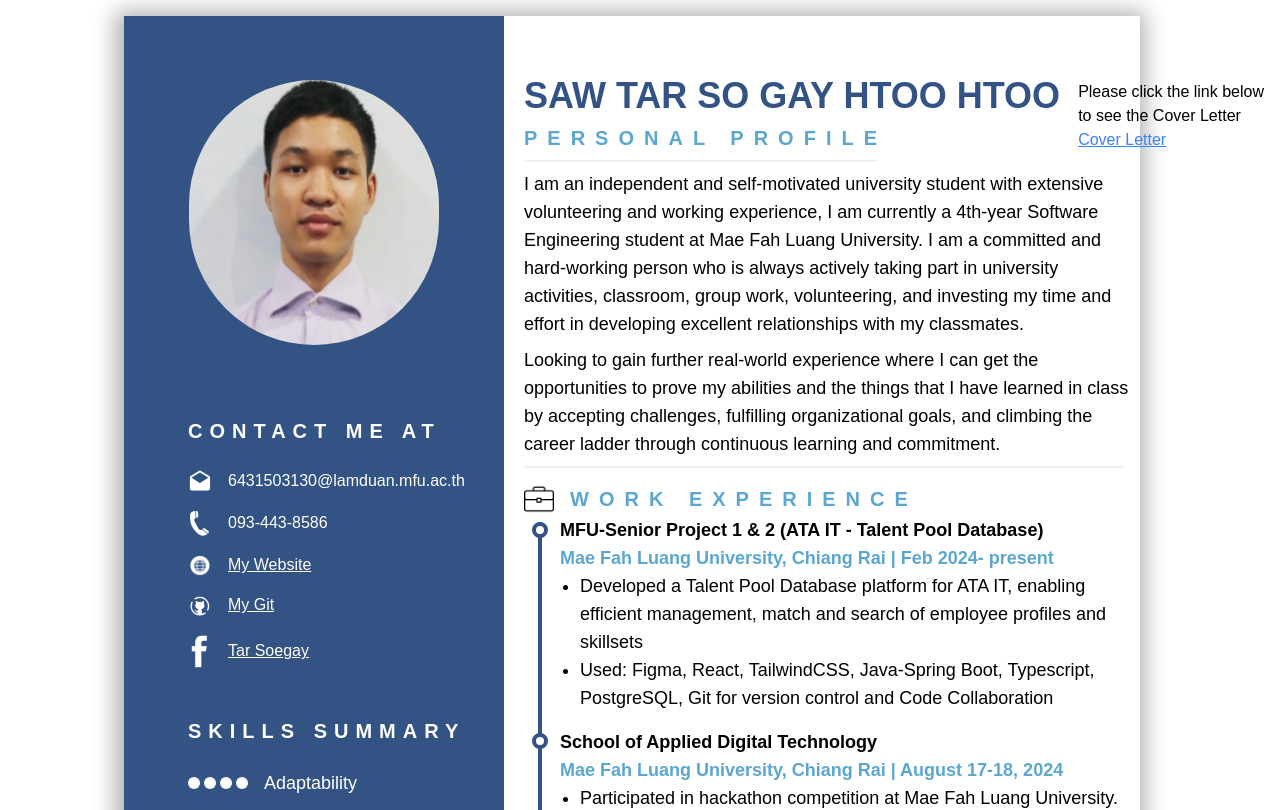
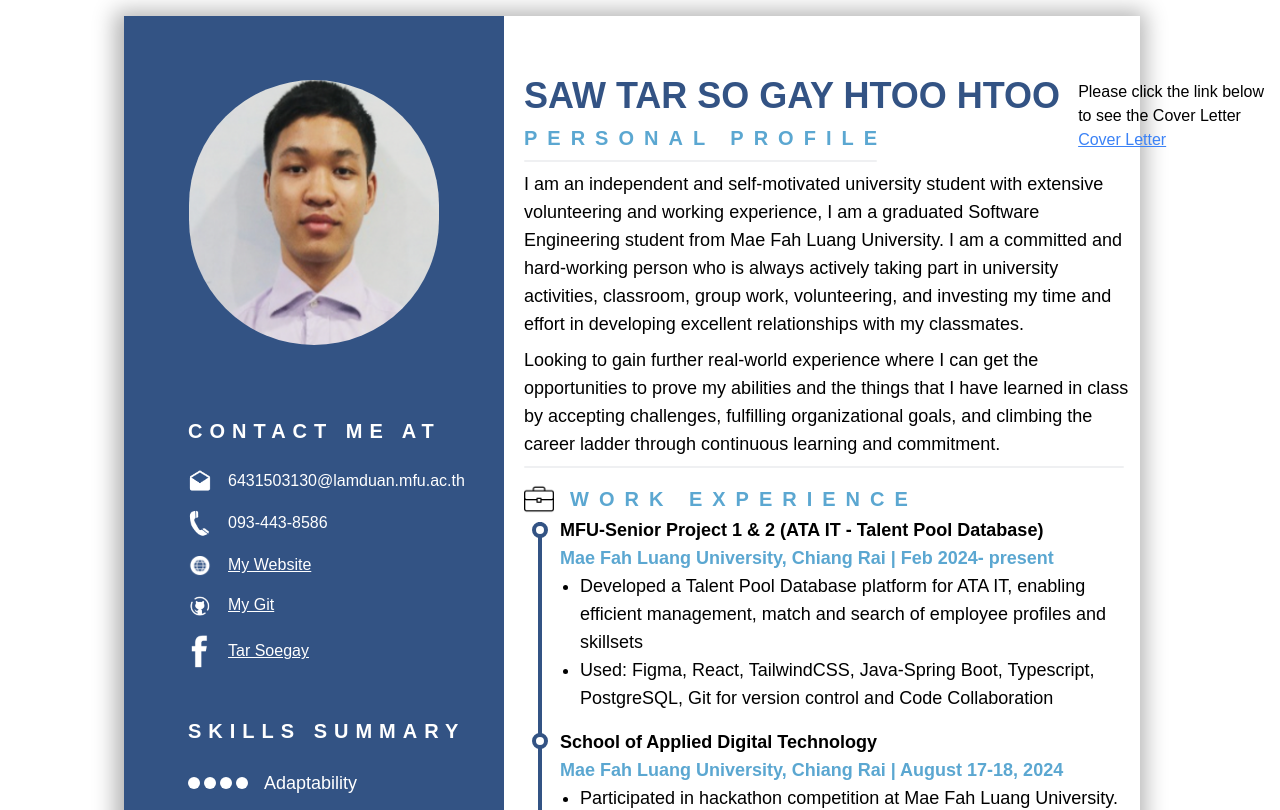
Before and after one commit to Suwit-phit/suwit-phit-graduate-resume-cv, a Next.js app: page / in a window 1280 px wide. Shown: the top 810 px of the page. Built offline with nearby package versions, Linux system fonts and the light colour scheme.

Commit message:
fix link Cover letter and right content

```diff
--- a/src/app/components/RightContact.js
+++ b/src/app/components/RightContact.js
@@ -12,7 +12,7 @@ export default function RightContact() {
                 <hr className="border-t-2 border-[#eff0f2] my-2 w-[353px] rounded" />
             </div>
             <p className=' text-lg'>
-                I am an independent and self-motivated university student with extensive volunteering and working experience, I am currently a 4th-year Software Engineering student at Mae Fah Luang University. I am a committed and hard-working person who is always actively taking part in university activities, classroom, group work, volunteering, and investing my time and effort in developing excellent relationships with my classmates.
+                I am an independent and self-motivated university student with extensive volunteering and working experience, I am a graduated Software Engineering student from Mae Fah Luang University. I am a committed and hard-working person who is always actively taking part in university activities, classroom, group work, volunteering, and investing my time and effort in developing excellent relationships with my classmates.
             </p>
             <p className="mt-2 text-lg">
                 Looking to gain further real-world experience where I can get the opportunities to prove my abilities and the things that I have learned in class by accepting challenges, fulfilling organizational goals, and climbing the career ladder through continuous learning and commitment.
--- a/src/app/page.js
+++ b/src/app/page.js
@@ -153,9 +153,12 @@ export default function Home() {
             // href="
             // https://docs.google.com/document/d/1PU79SWuWau7V5vsUvll8NuvZdxv2dsqOoqm9lFD_T-g/edit?usp=sharing
             // " //! Outsourcify company
+            // href="
+            // https://docs.google.com/document/d/16FJ-kpr2ksV1AgaVBaxDYApQ-f8z8viGgFzn5khsTJk/edit?usp=sharing
+            // " //! General company
             href="
-            https://docs.google.com/document/d/16FJ-kpr2ksV1AgaVBaxDYApQ-f8z8viGgFzn5khsTJk/edit?usp=sharing
-            " //! General company
+            https://docs.google.com/document/d/1DsZ0eOvTFFTrSEZ5JFlzoOwuMKcaVdPKkfvoaQQ6zoI/edit?usp=sharing
+            " //! already graduated
           >Cover Letter</a>
         </div>
       </div>
```
